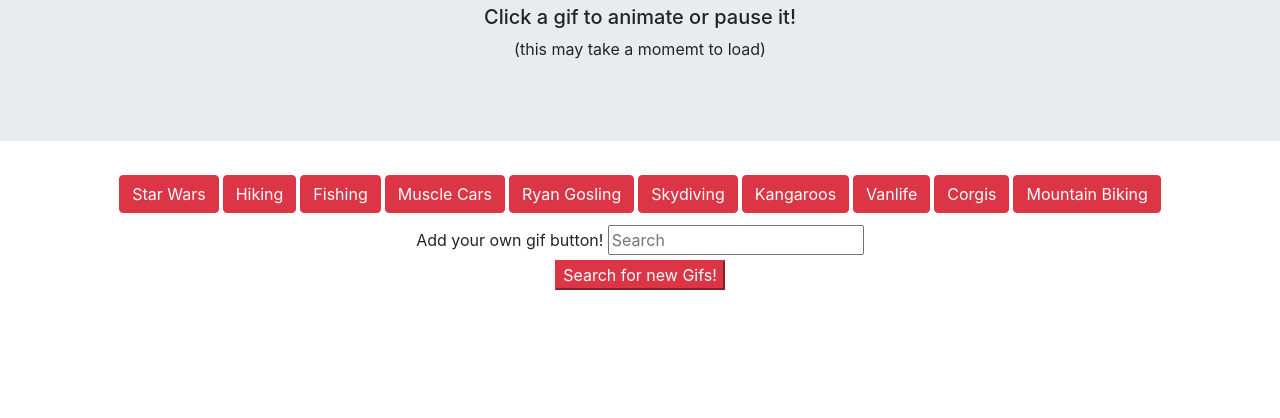
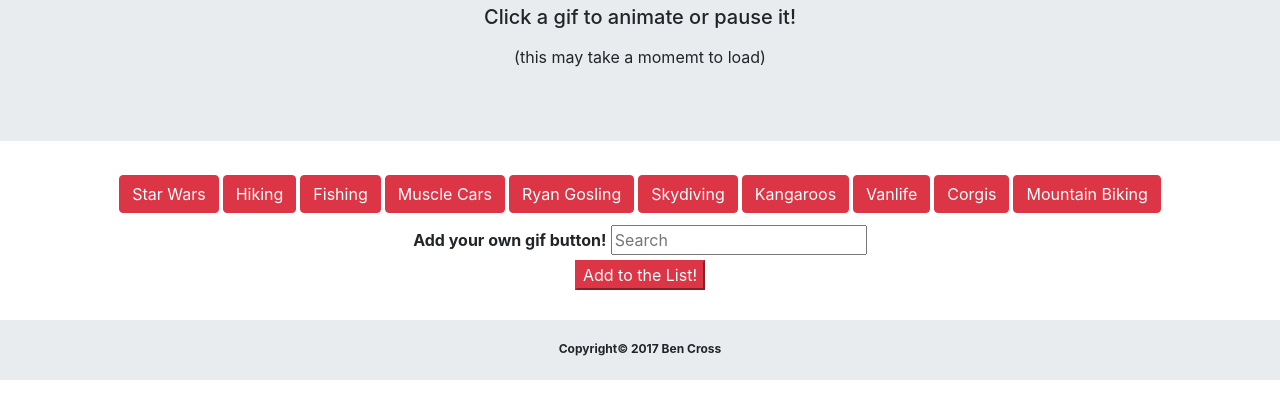
Before and after one commit to txbikeguy/GifTastic, a plain HTML site: page index.html in a window 1280 px wide. Shown: the part 152-570 px from the top of the page. Drawn offline with nearby package versions, Linux system fonts and the light colour scheme.

Commit message:
Fully working model. Final Push

```diff
--- a/Assets/CSS/style.css
+++ b/Assets/CSS/style.css
@@ -1,5 +1,11 @@
+/*body {
+	padding-bottom: 80px;
+}*/
+
 p {
 	text-align: center;
+	padding-top: .5rem;
+	margin-bottom: .5rem;
 }
 
 img {
@@ -16,6 +22,10 @@ button {
 	margin: 2px;
 }
 
+.strong {
+	font-weight: bold;
+}
+
 #buttons {
 	margin-bottom: 10px;
 }
@@ -23,3 +33,17 @@ button {
 #gif-form {
 	margin-bottom: 10px;
 }
+
+#footer {
+	text-align: center;
+	height: 60px;
+	background-color: #e9ecef;
+	padding-top: 20px;
+	width: 100%;
+	font-size: 12px;
+	margin-top: 20px;
+	position: relative;
+	bottom: 0;
+	right: 0;
+	left: 0;
+	}
--- a/index.html
+++ b/index.html
@@ -33,13 +33,17 @@
       <form id="gif-form">
       <label for="gif-input" class="strong">Add your own gif button!</label>
       <input type="text" id="gif-input" placeholder="Search"><br>
-      <input class="btn-danger" id="add-gif" type="submit" value="Search for new Gifs!">
+      <input class="btn-danger" id="add-gif" type="submit" value="Add to the List!">
     </form>
     </div>
   </div>
-  <div class="container">
+  <div class="container" id="gifs">
     <div class="row text-center justify-content-center" id="gifs-appear-here">
     </div>
+  </div>
+
+  <div id="footer">
+    <footer><strong>Copyright&copy; 2017 Ben Cross<strong></footer>
   </div>
 
 
```
Also changed, not shown: 1 other file.
